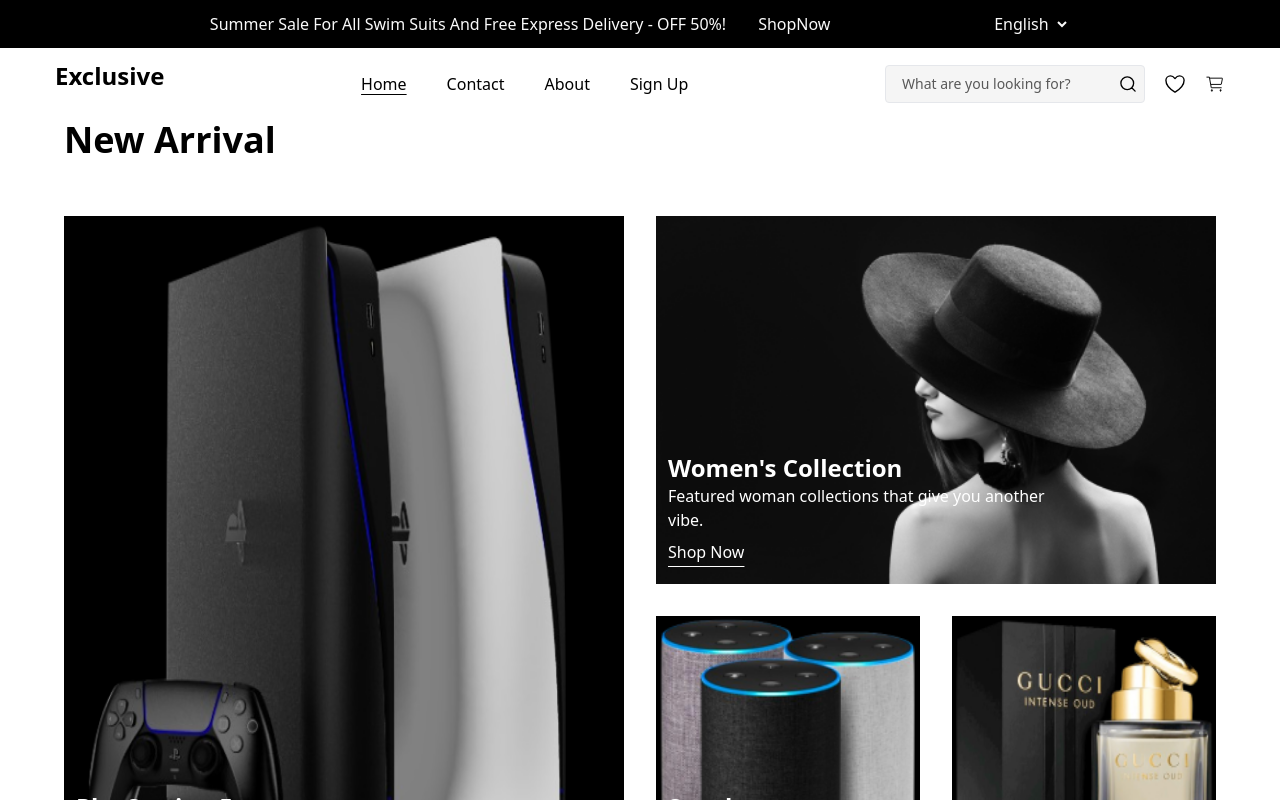
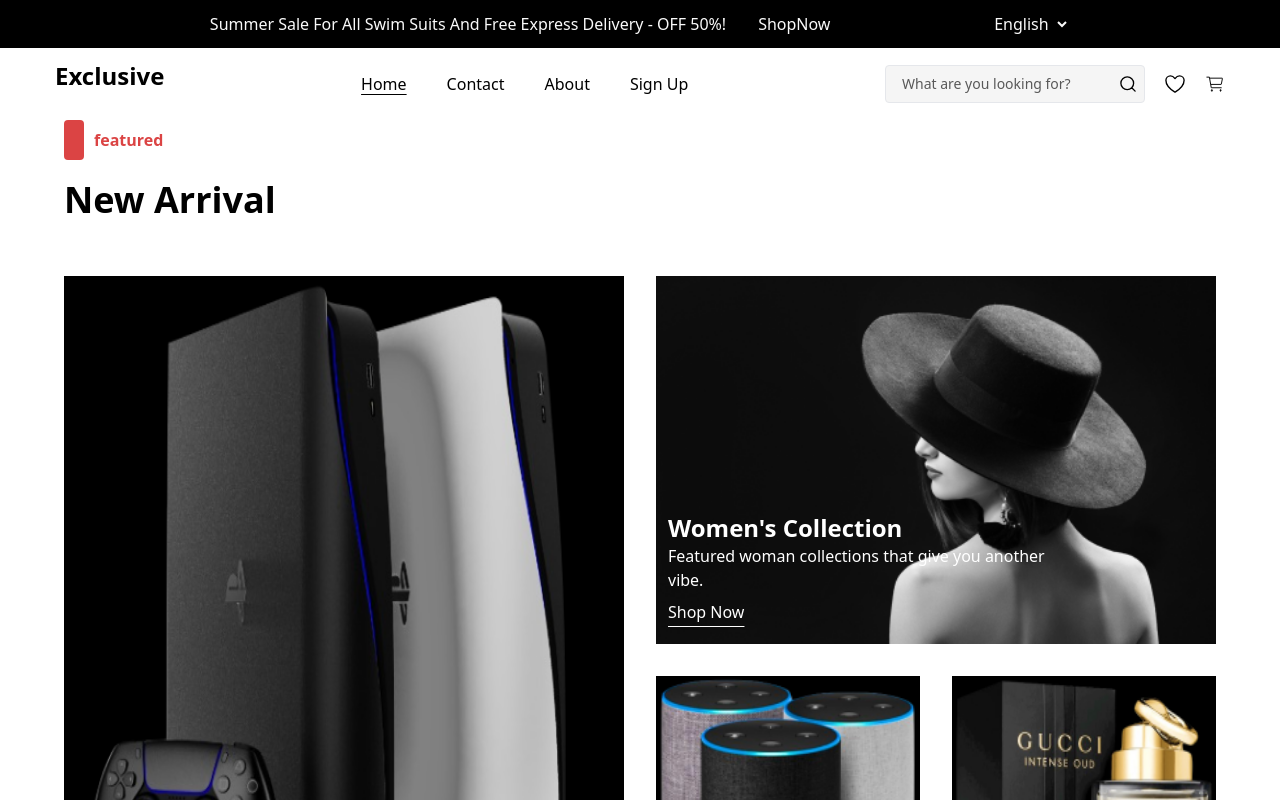
Before and after one commit to codegiyu/e-commerce-mini, a React (Vite) app: page / in a window 1280 px wide. Shown: the top 800 px of the page. Built offline with nearby package versions, Linux system fonts and the light colour scheme.

Commit message:
feature: add section header component

```diff
--- a/src/components/featured/featured.tsx
+++ b/src/components/featured/featured.tsx
@@ -2,11 +2,12 @@
 import PS5Img from "@/assets/images/ps5-slim.png";
 import SpeakersImg from "@/assets/images/speakers.png";
 import PerfumeImg from "@/assets/images/perfume.png";
+import { Header } from "../header/header";
 
 function Featured() {
   return (
     <main className="mx-auto w-[90%] md:max-w-[1170px]">
-      <h3 className="text-4xl font-semibold">New Arrival</h3>
+      <Header label="featured" title="New Arrival" />
       <section className="my-14 grid grid-cols-1 gap-8 sm:grid-cols-2 md:grid-cols-3 lg:grid-cols-4">
         <aside className="relative col-span-1 min-h-[300px] bg-black text-white sm:min-h-min lg:col-span-2 lg:row-start-1 lg:row-end-3">
           <img className="h-full w-full" src={PS5Img} alt="ps5 slim" />
--- /dev/null
+++ b/src/components/header/header.tsx
@@ -0,0 +1,28 @@
+import { ReactNode } from 'react';
+
+// Define Header prop types
+interface HeaderProps {
+    title: string;
+    label: string;
+    timer?: ReactNode;
+    children?: ReactNode;
+}
+
+export const Header = ({ title, label, timer, children } : HeaderProps) => {
+  return (
+    <section className='flex justify-between'>
+        <div className='flex gap-[87px]'>
+            <div className='flex flex-col gap-5'>
+                <div className='text-primary flex gap-[10px] items-center'>
+                    <div className='w-[20px] h-[40px] bg-primary rounded-sm'></div>
+                    <p className='font-semibold text-base'>{label}</p>
+                </div>
+                <h3 className="text-4xl font-semibold">{title}</h3>
+            </div>
+            {/* Timer will appear here if passed as prop */}
+            {timer && <div className="mt-auto">{timer}</div>}
+        </div>
+        {children}
+    </section>
+  );
+};
--- /dev/null
+++ b/src/components/header/timer.tsx
@@ -0,0 +1,56 @@
+import { useState, useEffect } from 'react';
+
+const Timer = () => {
+  // Starts with a countdown from 4 days in seconds (3 days * 24 hours * 3600 seconds)
+  const initialTime = 4 * 24 * 60 * 60; // 4 days in seconds
+  const [time, setTime] = useState(initialTime);
+
+  useEffect(() => {
+    // Sets an interval to count down every second
+    const interval = setInterval(() => {
+      setTime(prevTime => (prevTime > 0 ? prevTime - 1 : 0));
+    }, 1000);
+
+    return () => clearInterval(interval);
+  }, []);
+
+  // Calculate days, hours, minutes, and seconds from the time remaining and pad with a 0 if less than 10
+  const days = String(Math.floor(time / (3600 * 24))).padStart(2, '0');
+  const hours = String(Math.floor((time % (3600 * 24)) / 3600)).padStart(2, '0');
+  const minutes = String(Math.floor((time % 3600) / 60)).padStart(2, '0');
+  const seconds = String(time % 60).padStart(2, '0');
+
+  return (
+    <div className="flex justify-center">
+      {/* Days */}
+      <div className="flex flex-col items-center">
+        <span className="font-bold text-black text-sm font-poppins">Days</span>
+        <span className="text-[32px] font-[inter] font-bold text-black">{days}</span>
+      </div>
+      <span className="text-2xl font-bold text-primary mx-2 my-auto">:</span>
+
+      {/* Hours */}
+      <div className="flex flex-col items-center">
+        <span className="font-bold text-black text-sm font-poppins">Hours</span>
+        <span className="text-[32px] font-[inter] font-bold text-black">{hours}</span>
+      </div>
+      <span className="text-2xl font-bold text-primary mx-2 my-auto">:</span>
+
+      {/* Minutes */}
+      <div className="flex flex-col items-center">
+        <span className="font-bold text-black text-sm font-poppins">Minutes</span>
+        <span className="text-[32px] font-[inter] font-bold text-black">{minutes}</span>
+      </div>
+      <span className="text-2xl font-bold text-primary mx-2 my-auto">:</span>
+
+      {/* Seconds */}
+      <div className="flex flex-col items-center">
+        <span className="font-bold text-black text-sm font-poppins">Seconds</span>
+        <span className="text-[32px] font-[inter] font-bold text-black">{seconds}</span>
+      </div>
+
+    </div>
+  );
+};
+
+export default Timer;
--- a/src/lib/types/general.ts
+++ b/src/lib/types/general.ts
@@ -2,4 +2,4 @@
 
 export interface ChildrenOnly {
   children: React.ReactNode;
-}
+};
--- a/src/pages/HomePage.tsx
+++ b/src/pages/HomePage.tsx
@@ -1,5 +1,5 @@
 import { MainLayout } from "@/layout/MainLayout"
-import { Services } from "@/sections/services"
+import { Services } from "@/sections/Services";
 import Featured from "@/components/featured/featured";
 
 const HomePage = () => {
```
Also changed, not shown: 1 other file (tests, documents, lock files or other folders).
